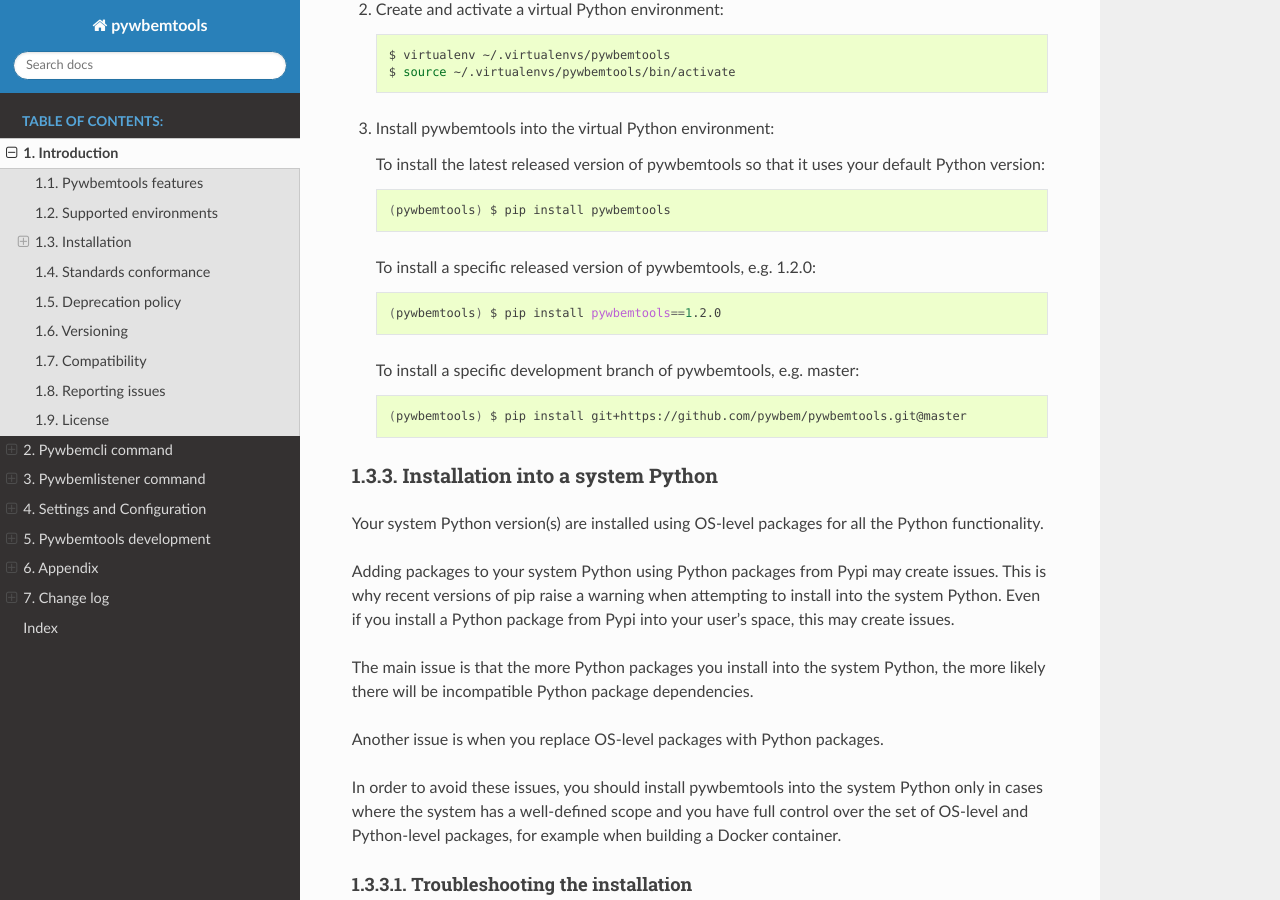
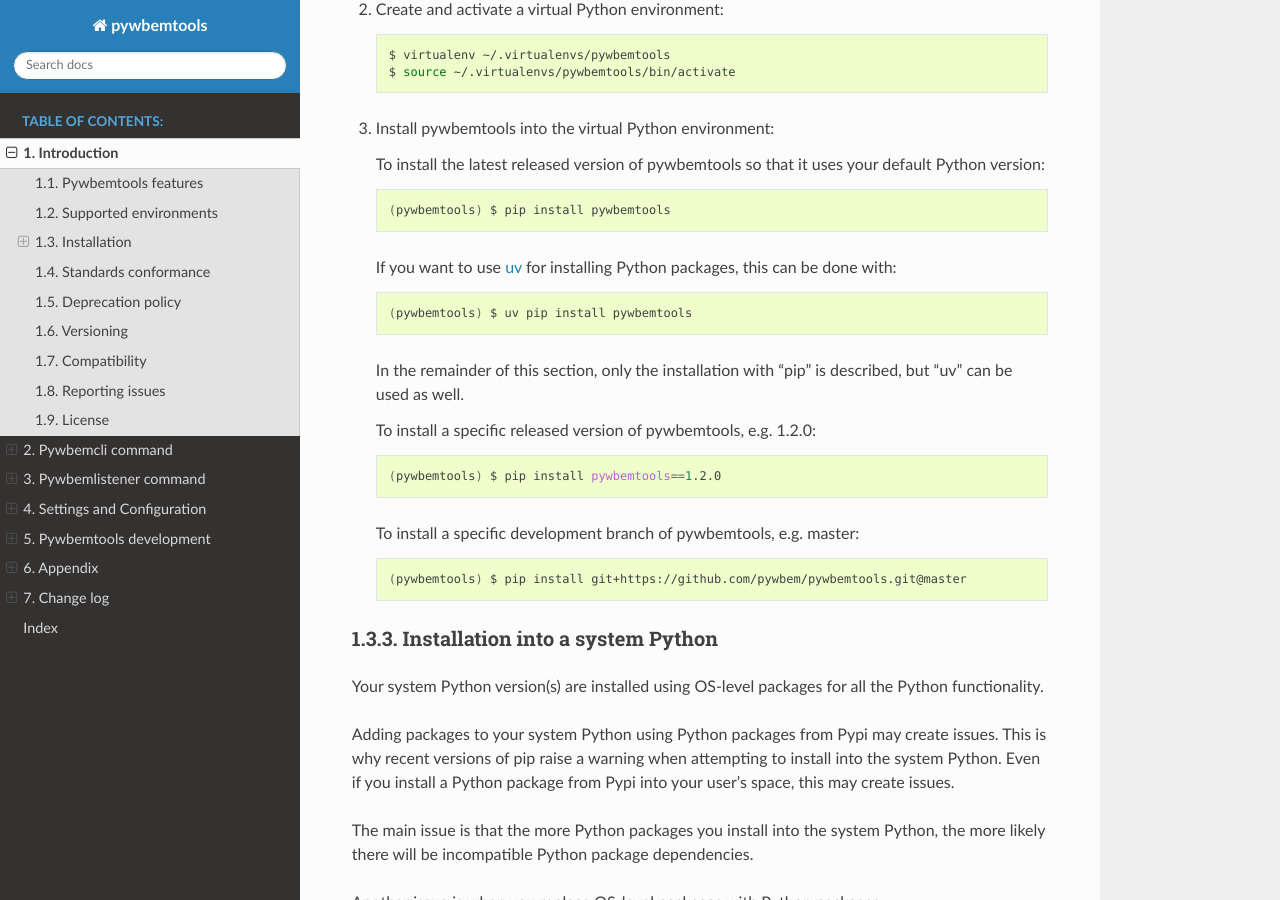
Before and after one commit to pywbem/pywbemtools, a Sphinx documentation site: the page built from docs/introduction.rst, in a window 1280 px wide and 900 px high, scrolled down 2518 px. Built offline with Sphinx 7.4.7 and the Read the Docs theme 3.1.0, drawn with Linux system fonts in a browser that asks for light colours; the version number could not be read and is left out.

Commit message:
Docs: Added installation using 'uv'
Signed-off-by: Andreas Maier <andreas.r.maier@gmx.de>

```diff
--- /dev/null
+++ b/changes/1456.feature.rst
@@ -0,0 +1 @@
+Docs: Added description for installation using "uv".
--- a/docs/introduction.rst
+++ b/docs/introduction.rst
@@ -180,6 +180,16 @@
     .. code-block:: bash
 
         (pywbemtools) $ pip install pywbemtools
+
+    If you want to use `uv <https://docs.astral.sh/uv/>`_ for installing Python
+    packages, this can be done with:
+
+    .. code-block:: bash
+
+        (pywbemtools) $ uv pip install pywbemtools
+
+    In the remainder of this section, only the installation with "pip" is
+    described, but "uv" can be used as well.
 
     To install a specific released version of pywbemtools, e.g. 1.2.0:
 
```
